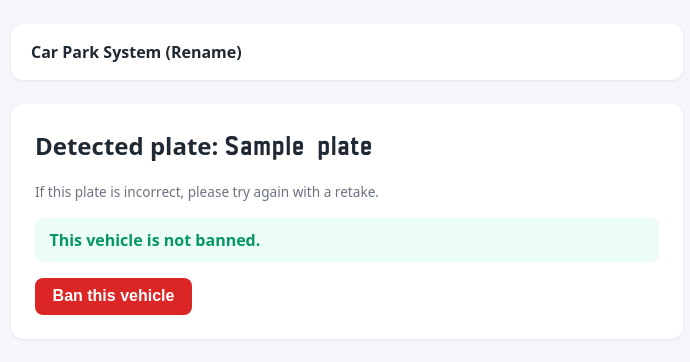
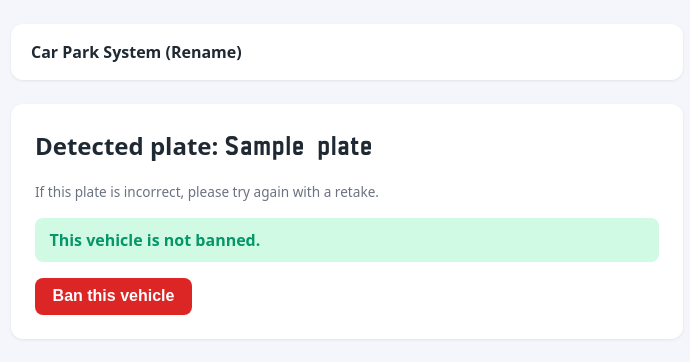
Before and after one commit to 87vspry4fw-maker/ANPR, a Flask app: template templates/result.html in a window 1280 px wide. Shown: the top 362 px of the page, without its empty margins (293-983 px from the left). Run offline with Flask 3, Linux system fonts and the light colour scheme; the template is opened without the code that fills it: most values are stand-ins (such as "Sample title", 1, 10 or a date in 2020); parts of the project's set-up code (start-up, migrations or seed data) failed here and were passed over.

Commit message:
played around with colours

```diff
--- a/database.py
+++ b/database.py
@@ -98,7 +98,7 @@ class CarParkDB:
     def get_vehicle_details(self):
         #gets all vehicles in the database, ordered by plates
         conn = self._get_connection()
-        rows = conn.execute("SELECT plate, is_banned, student_name, student_id, updated_at FROM vehicles ORDER BY plate DESC").fetchall()
+        rows = conn.execute("SELECT plate, is_banned, student_name, student_id, updated_at FROM vehicles ORDER BY plate").fetchall()
         conn.close()
         return [dict(r) for r in rows]
 
--- a/static/style.css
+++ b/static/style.css
@@ -11,10 +11,14 @@
   --muted: #6b7280;
   --brand: #2563eb;
   --brand-dark: #1d4ed8;
+  --badge-banned: #fee2e2;
+  --badge-ok: #d1fae5;
+  --table-hover: #f9fafb;
   --ok: #059669;
   --danger: #dc2626;
   --danger-dark: #b91c1c;
   --border: #e5e7eb;
+  --white: #ffffff;
 }
 
 * { box-sizing: border-box; }
@@ -63,7 +67,7 @@ h1 { margin-top: 0; font-size: 1.5rem; }
 button, .btn {
   display: inline-block;
   background: var(--brand);
-  color: #fff;
+  color: var(--white);
   border: none;
   padding: .6rem 1.1rem;
   border-radius: 8px;
@@ -101,8 +105,8 @@ form p { margin: .25rem 0; }
   font-weight: 600;
   margin: .75rem 0 1rem;
 }
-.badge.banned { background: #fef2f2; color: var(--danger); }
-.badge.ok     { background: #ecfdf5; color: var(--ok); }
+.badge.banned { background: var(--badge-banned); color: var(--danger); }
+.badge.ok     { background: var(--badge-ok); color: var(--ok); }
 
 /* Hint text under inputs */
 .hint { color: var(--muted); font-size: .85rem; margin: 0 0 1rem; }
@@ -111,7 +115,7 @@ form p { margin: .25rem 0; }
 table { border-collapse: collapse; width: 100%; margin-top: .5rem; }
 th, td { border-bottom: 1px solid var(--border); padding: .6rem; text-align: left; }
 th { background: var(--bg); font-size: .85rem; text-transform: uppercase; color: var(--muted); }
-tr:hover td { background: #fafbff; }
+tr:hover td { background: var(--table-hover); }
 
 /* Spacing between adjacent buttons/links */
 .actions { display: flex; gap: .6rem; margin-top: .5rem; }
```
